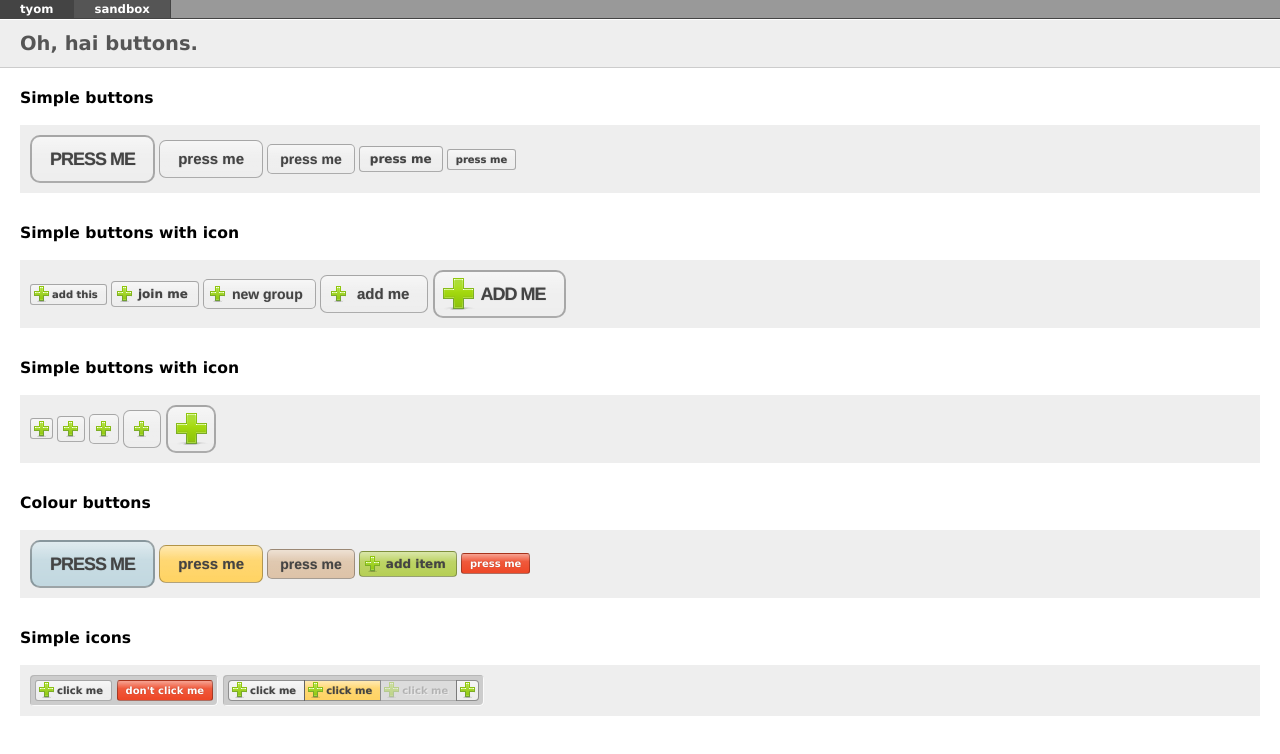
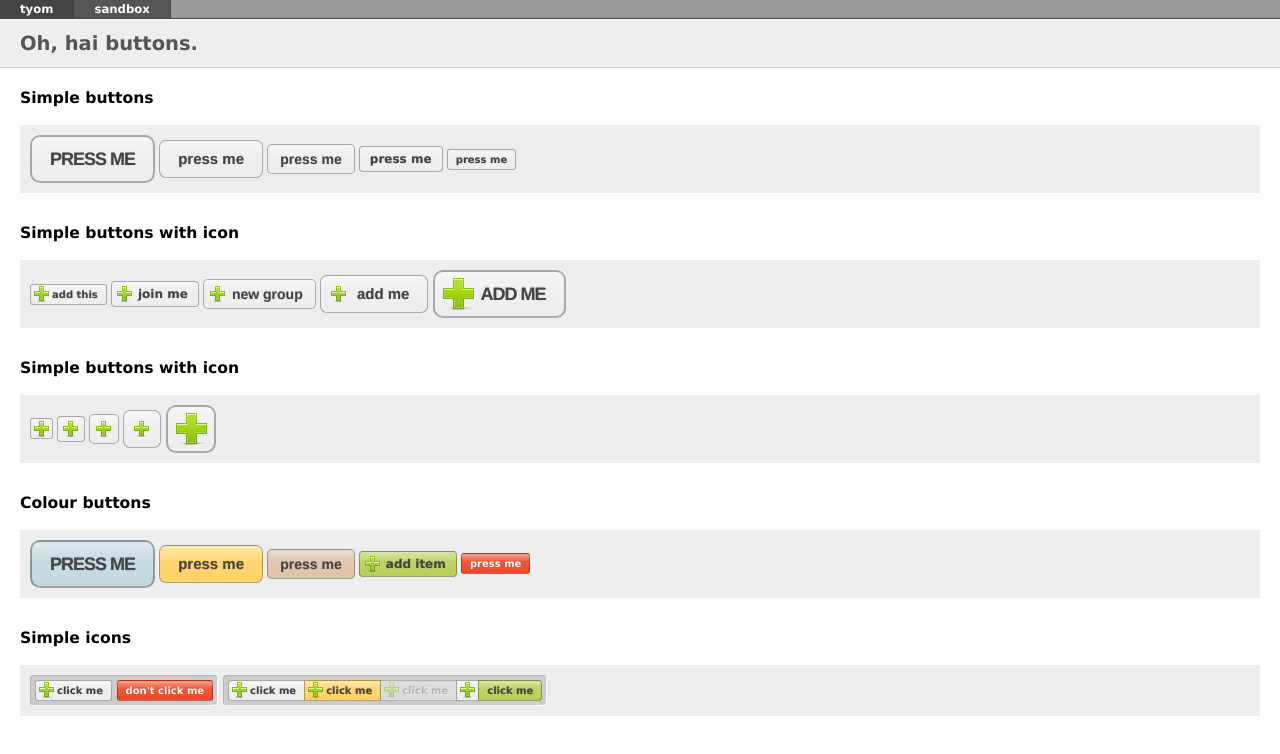
Before and after one commit to tyom/UI-Framework, a plain HTML site: page index.html in a window 1280 px wide. Drawn offline with Linux system fonts and the light colour scheme.

Commit message:
Small fixes

```diff
--- a/css/style.css
+++ b/css/style.css
@@ -73,6 +73,7 @@ p {
     overflow: hidden;
     outline: none;
     line-height: 16px;
+    position: relative;
 /*    -webkit-background-clip: padding-box;*/
 }
 .button:hover, .button:focus {
@@ -214,7 +215,7 @@ p strong {
 }
 
 .joined .button {
-    -webkit-background-clip: padding-box;
+/*    -webkit-background-clip: padding-box;*/
     margin-right: -1px;
     -moz-border-radius: 0;
     -webkit-border-radius: 0;
--- a/index.html
+++ b/index.html
@@ -59,6 +59,7 @@
                         <a href="#" class="button mini b icon"><i></i>click me</a>
                         <a href="#" class="button mini icon disabled"><i></i>click me</a>
                         <a href="#" class="button mini icon no_label"><i></i>click me</a>
+                        <a href="#" class="button mini d"><i></i>click me</a>
                     </strong>
                 </p>
             </article>
```
